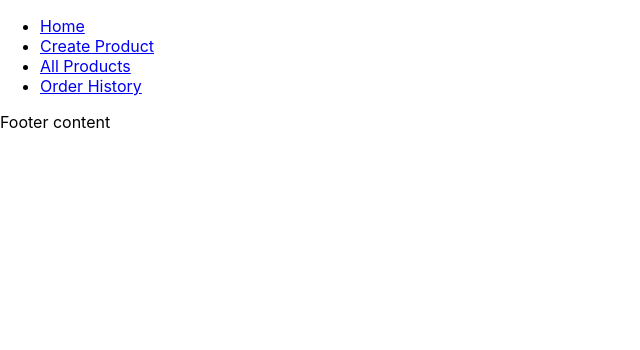
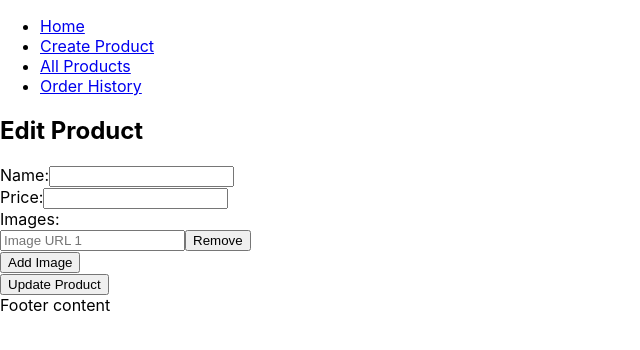
Before and after one commit to navnath-auti/AdminPanelFrontEnd, a React (Create React App) app: page /edit/1 in a window 1280 px wide. Shown: the top 350 px of the page, without its empty margins (0-640 px from the left). Built offline with nearby package versions, Linux system fonts and the light colour scheme; no server answers.

Commit message:
productUpdateForm created

```diff
--- a/src/Routes.js
+++ b/src/Routes.js
@@ -9,6 +9,7 @@ import Layout from "./components/Layout"; // Import the Layout component
 import HomePage from "./components/HomePage";
 import ProductForm from "./components/ProductForm";
 import ProductList from "./components/ProductList";
+import ProductUpdateForm from "./components/ProductUpdateForm";
 // import OrderHistory from "./components/OrderHistory";
 
 function Routes1() {
@@ -21,6 +22,7 @@ function Routes1() {
           <Route path="/" element={<HomePage />} exact />
           <Route path="/create" element={<ProductForm />} exact />
           <Route path="/products" element={<ProductList />} exact />
+          <Route path="/edit/:sku" element={<ProductUpdateForm />} />
           {/* <Route path="/orders" component={OrderHistory} /> */}
           {/* Add other routes as needed */}
         </Routes>
--- a/src/components/ProductList.js
+++ b/src/components/ProductList.js
@@ -1,4 +1,5 @@
 import React, { useEffect, useState } from "react";
+import { Link } from "react-router-dom";
 import axios from "axios";
 
 function ProductList() {
@@ -59,6 +60,9 @@ function ProductList() {
                 />
               ))}
             </div>
+            <Link to={`/edit/${product.SKU}`} className="edit-link">
+              Edit
+            </Link>
             <button onClick={() => deleteProduct(product.SKU)}>Delete</button>
           </li>
         ))}
--- /dev/null
+++ b/src/components/ProductUpdateForm.js
@@ -0,0 +1,129 @@
+// ProductUpdateForm.js
+
+import React, { useState, useEffect } from "react";
+import axios from "axios";
+import { useNavigate, useParams } from "react-router-dom";
+
+function ProductUpdateForm() {
+  const [originalProduct, setOriginalProduct] = useState({
+    name: "",
+    price: "",
+    images: [""],
+  });
+
+  const [updatedProduct, setUpdatedProduct] = useState({
+    name: "",
+    price: "",
+    images: [""],
+  });
+
+  const { sku } = useParams();
+  const navigate = useNavigate();
+
+  useEffect(() => {
+    async function fetchProductData() {
+      try {
+        const response = await axios.get(`/api/products/${sku}`);
+        const productData = response.data;
+        setOriginalProduct(productData);
+        setUpdatedProduct(productData);
+      } catch (error) {
+        console.error("Error fetching product:", error);
+      }
+    }
+
+    fetchProductData();
+  }, [sku]);
+
+  const handleFormSubmit = async (e) => {
+    e.preventDefault();
+
+    try {
+      // Prepare the updated product data by merging with original values
+      const updatedData = {
+        ...originalProduct,
+        ...updatedProduct,
+      };
+
+      await axios.put(
+        `http://localhost:5000/api/products/update/${sku}`,
+        updatedData
+      );
+
+      console.log("Product updated successfully");
+      navigate("/products");
+    } catch (error) {
+      console.error("Error updating product:", error);
+    }
+  };
+
+  const handleInputChange = (e) => {
+    const { name, value } = e.target;
+    setUpdatedProduct({ ...updatedProduct, [name]: value });
+  };
+
+  const handleImageInputChange = (e, index) => {
+    const updatedImages = [...updatedProduct.images];
+    updatedImages[index] = e.target.value;
+    setUpdatedProduct({ ...updatedProduct, images: updatedImages });
+  };
+
+  const addImageField = () => {
+    const updatedImages = [...updatedProduct.images, ""];
+    setUpdatedProduct({ ...updatedProduct, images: updatedImages });
+  };
+
+  const removeImageField = (index) => {
+    const updatedImages = [...updatedProduct.images];
+    updatedImages.splice(index, 1);
+    setUpdatedProduct({ ...updatedProduct, images: updatedImages });
+  };
+
+  return (
+    <div>
+      <h2>Edit Product</h2>
+      <form onSubmit={handleFormSubmit}>
+        <div>
+          <label>Name:</label>
+          <input
+            type="text"
+            name="name"
+            value={updatedProduct.name}
+            onChange={handleInputChange}
+          />
+        </div>
+        <div>
+          <label>Price:</label>
+          <input
+            type="text"
+            name="price"
+            value={updatedProduct.price}
+            onChange={handleInputChange}
+          />
+        </div>
+        <div>
+          <label>Images:</label>
+          {updatedProduct.images.map((imageUrl, index) => (
+            <div key={index}>
+              <input
+                type="text"
+                value={imageUrl}
+                onChange={(e) => handleImageInputChange(e, index)}
+                placeholder={`Image URL ${index + 1}`}
+              />
+              <button type="button" onClick={() => removeImageField(index)}>
+                Remove
+              </button>
+            </div>
+          ))}
+          <button type="button" onClick={addImageField}>
+            Add Image
+          </button>
+        </div>
+        <button type="submit">Update Product</button>
+      </form>
+    </div>
+  );
+}
+
+export default ProductUpdateForm;
```
